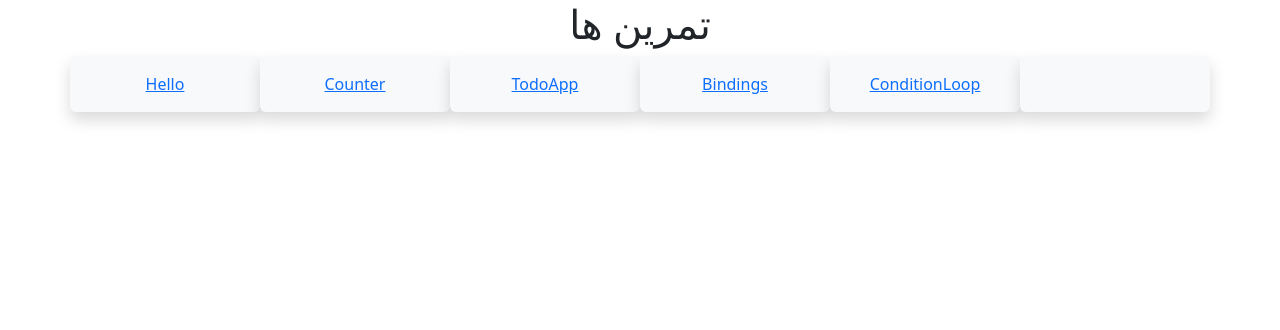
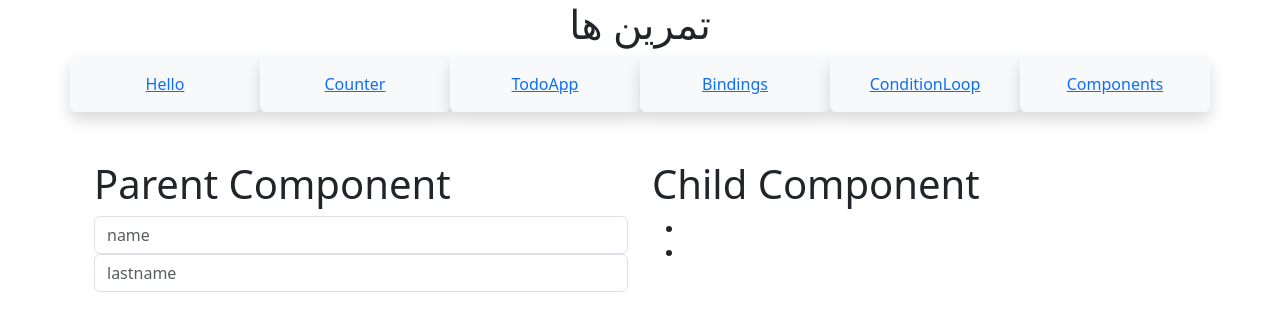
Before and after one commit to ielhamsv/vue-learning-30days, a Vue app in the folder vue-30days/: page /Components in a window 1280 px wide. Shown: the top 330 px of the page. Built offline with nearby package versions, Linux system fonts and the light colour scheme.

Commit message:
day06 , Components

```diff
--- a/vue-30days/src/App.vue
+++ b/vue-30days/src/App.vue
@@ -21,7 +21,9 @@
         <div class="col-md-2 shadow p-3 bg-body-tertiary rounded text-center">
           <router-link to="/ConditionLoop">ConditionLoop</router-link>
         </div>
-        <div class="col-md-2 shadow p-3 bg-body-tertiary rounded text-center"></div>
+        <div class="col-md-2 shadow p-3 bg-body-tertiary rounded text-center">
+          <router-link to="/Components">Components</router-link>
+        </div>
       </div>
     </div>
   </header>
--- /dev/null
+++ b/vue-30days/src/views/ChildComp.vue
@@ -0,0 +1,15 @@
+<script setup>
+defineProps(["items"])
+
+</script>
+
+<template>
+  <h1>Child Component</h1>
+  <ul>
+    <li v-for="(item,i) in items">{{item}}</li>
+  </ul>
+</template>
+
+<style scoped>
+
+</style>
--- /dev/null
+++ b/vue-30days/src/views/Components.vue
@@ -0,0 +1,26 @@
+<script setup>
+import {ref} from "vue"
+import ChildComp from "@/views/ChildComp.vue";
+const Name=ref("")
+const LastName=ref("")
+const items = ref([])
+</script>
+
+<template>
+<div class="container">
+  <div class="row">
+    <div class="col-md-6">
+      <h1>Parent Component</h1>
+      <input type="text" class="form-control" v-model.lazy="Name" placeholder="name">
+      <input type="text" class="form-control" v-model.lazy="LastName" placeholder="lastname">
+    </div>
+    <div class="col-md-6">
+      <ChildComp :items="[Name,LastName]" />
+    </div>
+  </div>
+</div>
+</template>
+
+<style scoped>
+
+</style>
```
Also changed, not shown: vue-30days/src/router/index.js (+6 -1 lines).
